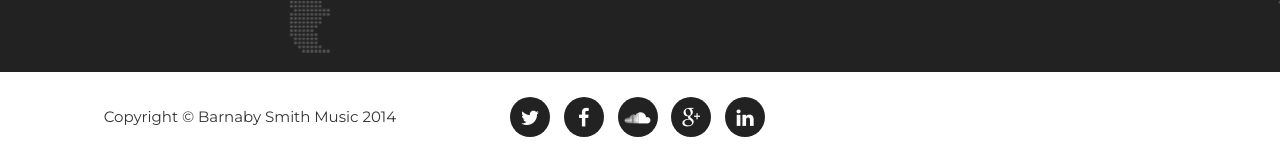
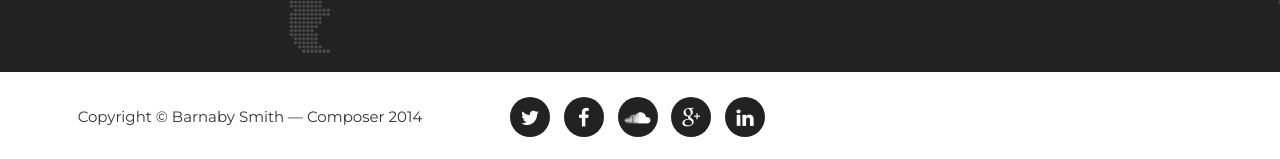
Before and after one commit to barnabysmithmusic/barnabysmithmusic.github.io, a Jekyll site: the page built from index.html, in a window 1280 px wide and 900 px high, scrolled down 5072 px. Shown: the part 738-897 px from the top of the window. Built offline with Jekyll 4.4.1, drawn with Linux system fonts in a browser that asks for light colours; some web fonts are replaced; comment, search, counter and statistics services are not loaded.

Commit message:
Updated the title in config.yml to reflect the changed text on the homepage.

```diff
--- a/_config.yml
+++ b/_config.yml
@@ -2,7 +2,7 @@ url: http://barnabysmithmusic.co.uk
 baseurl:
 
 # Site settings
-title: Barnaby Smith Music
+title: Barnaby Smith — Composer
 email: barnabysmithmusic@gmail.com
 description: "All about Barnaby Smith's composition work."
 
```
